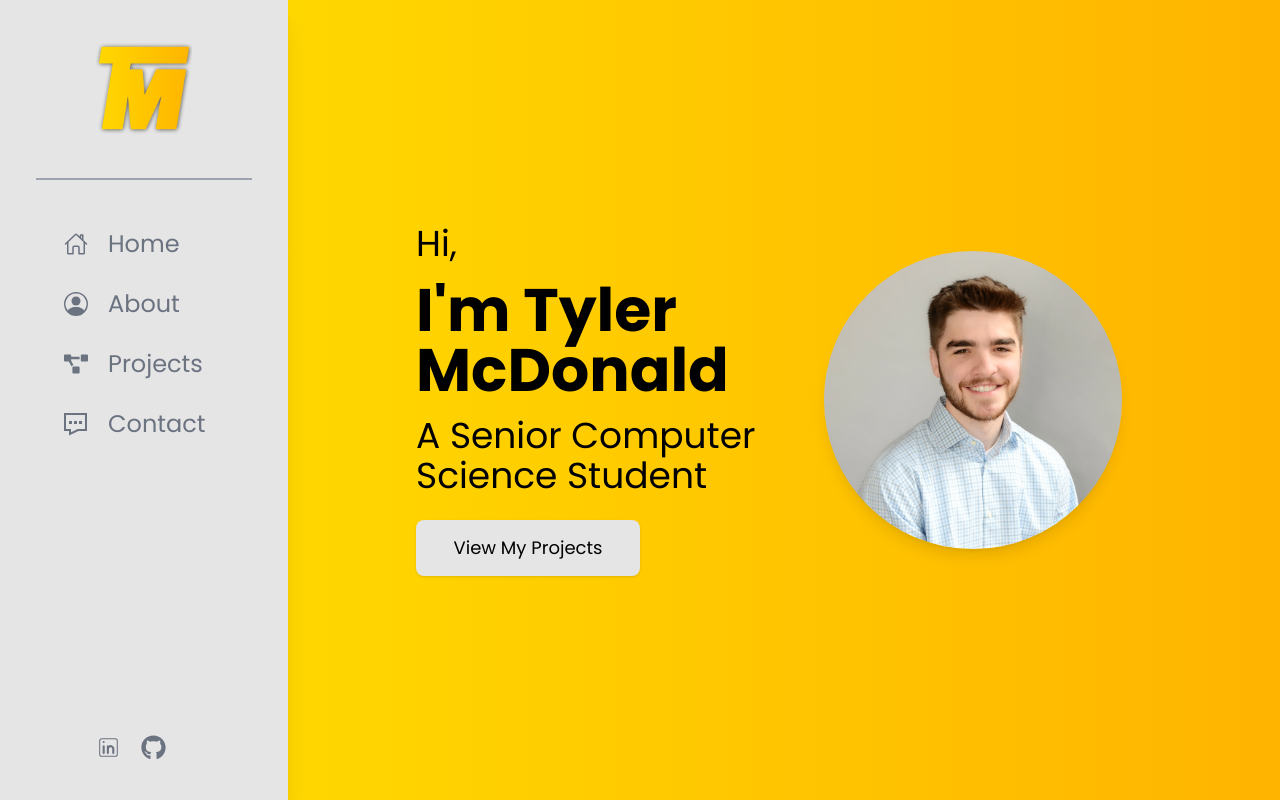
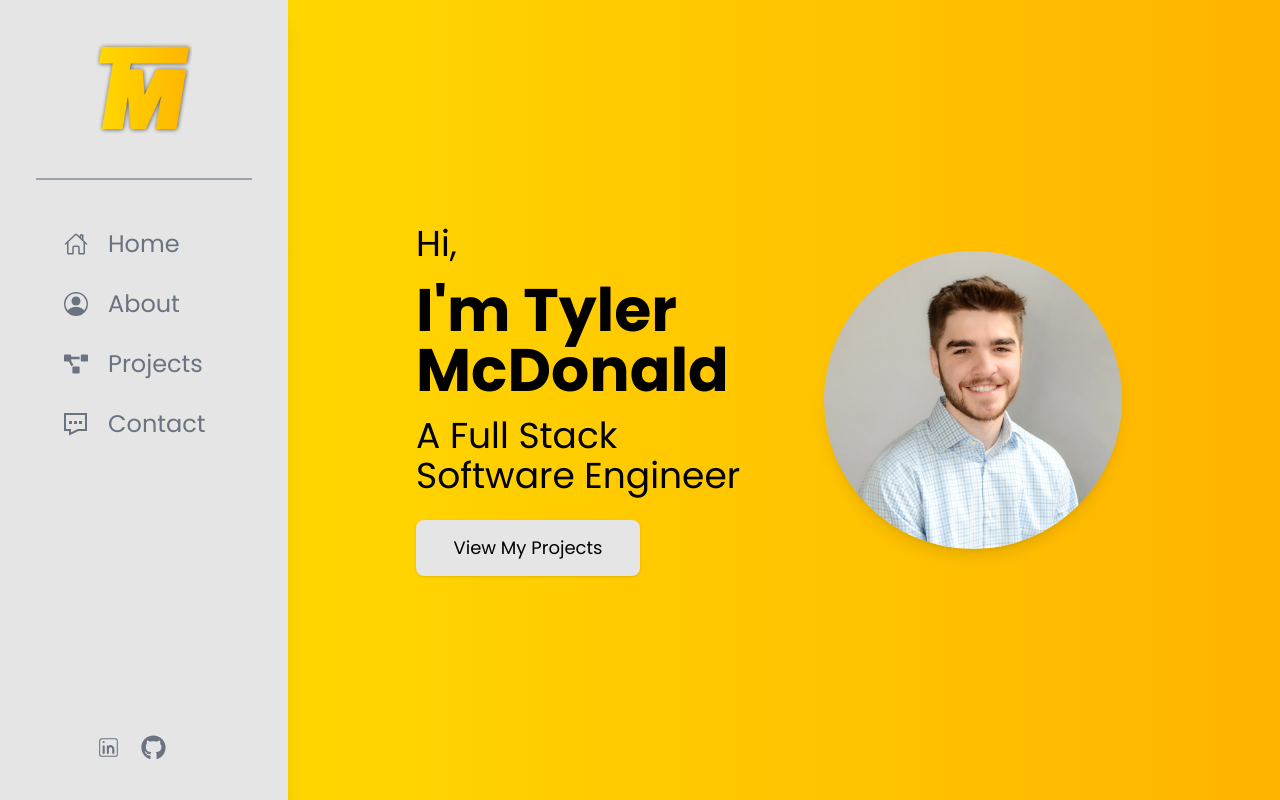
Before and after one commit to tygmcd/portfolio-v2, a React (Create React App) app: page / in a window 1280 px wide. Built offline with nearby package versions, Linux system fonts and the light colour scheme; no server answers.

Commit message:
quick updates

```diff
--- a/src/pages/About.js
+++ b/src/pages/About.js
@@ -65,13 +65,6 @@ const About = () => {
                             This class reignited my spark for computers and made me realize I was pretty good at programming. Within two
                             weeks, I switched my major to Computer Science, finally figuring out what I truly wanted to study.
                         </p>
-                        <br></br>
-                        <p>
-                            Fast forward to today, I’m approaching my ninth and final semester at MSU, having developed a diverse
-                            skill set and a multitude of interests, including full-stack development, object-oriented programming,
-                            and more.
-                        </p>
-
 
                     </div>
                     <div className='flex w-full smp:w-1/2 lg:w-2/5 justify-center smp:justify-end items-center'>
--- a/src/pages/Home.js
+++ b/src/pages/Home.js
@@ -19,7 +19,7 @@ const Home = () => {
               transition={{delay: 0.5, duration: 0.75}}>
                 <b>I'm Tyler McDonald</b>
             </motion.div>
-            <div className='text-2xl md:text-4xl'>A Senior Computer Science Student</div>
+            <div className='text-2xl md:text-4xl'>A Full Stack Software Engineer</div>
             <Link to="/projects">
               <motion.button className='w-56 h-14 mt-2 text-lg bg-neutral-200 rounded-lg shadow'
                 whileHover={{scale: 1.1, originX: 0}}>
```
